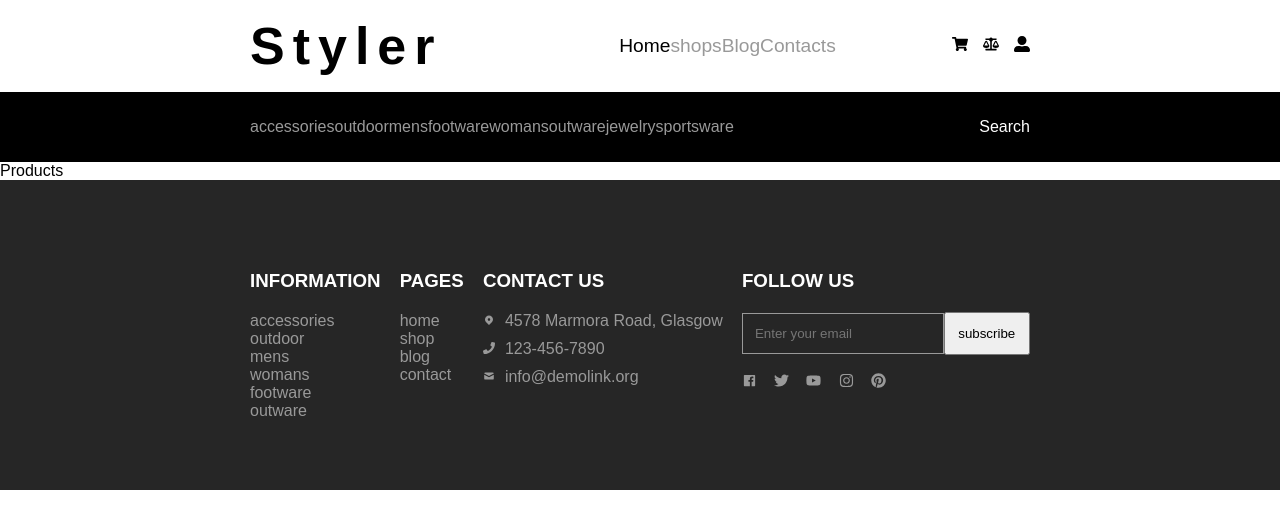
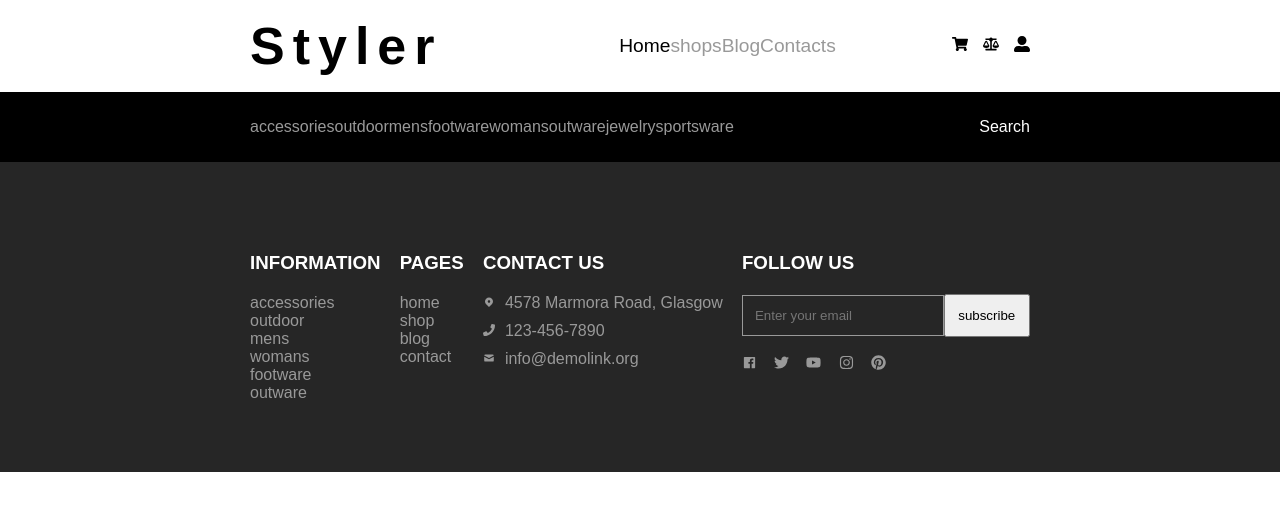
Before and after one commit to Trend20/React-Typescript-e-commerce-template, a React (Create React App) app: page /products in a window 1280 px wide. Shown: the top 528 px of the page. Built offline with nearby package versions, Linux system fonts and the light colour scheme; a small style sheet from the web is missing; a web font is replaced by a local one.

Commit message:
products

```diff
--- a/src/pages/products/Products.tsx
+++ b/src/pages/products/Products.tsx
@@ -2,7 +2,9 @@ import React from 'react'
 
 const Products = () => {
   return (
-    <div>Products</div>
+    <div className='products'>
+
+    </div>
   )
 }
 
```
